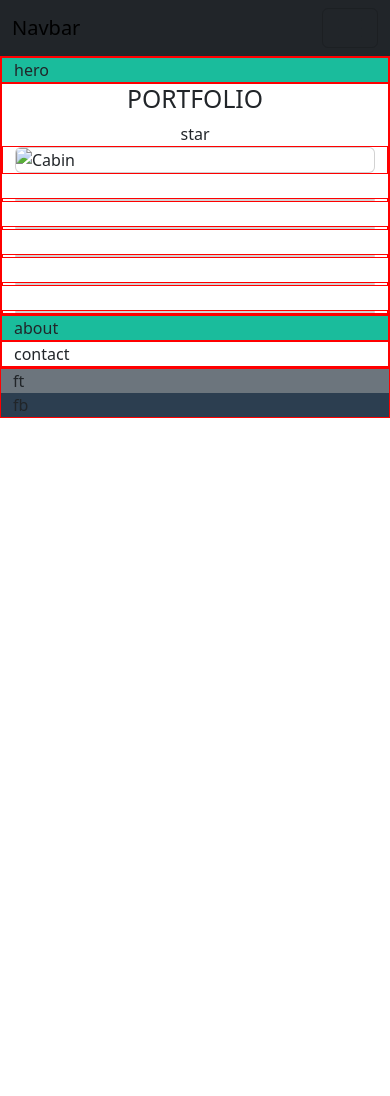
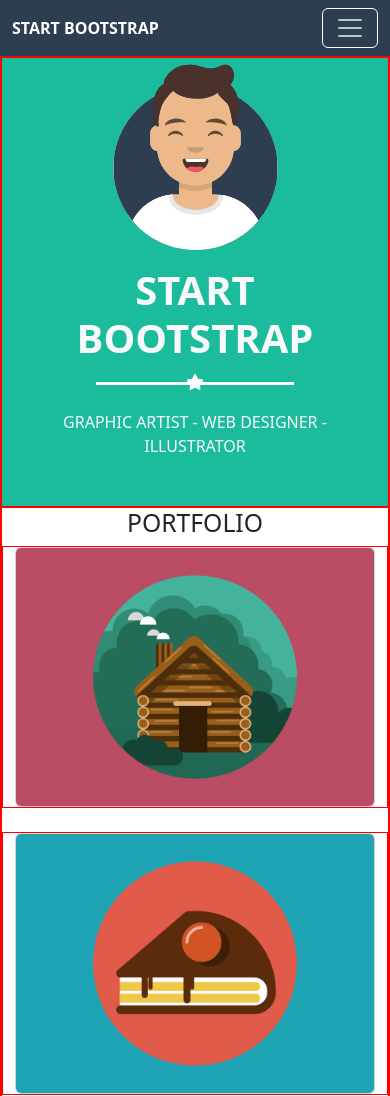
Before and after one commit to DavideAlovisio13/html-css-bootstrap-freelancer, a plain HTML site: page index.html in a window 390 px wide. Shown: the top 1096 px of the page. Before the commit the page ends 844 px from the top, so only its background shows below. Drawn offline with nearby package versions, Linux system fonts and the light colour scheme.

Commit message:
(#hero) finished

```diff
--- a/css/style.css
+++ b/css/style.css
@@ -2,21 +2,59 @@
   border: 1px solid red;
 }
 
-.odd {
+.odd,
+#card-hero {
   background-color: #1abc9c;
 }
 
-.footer-bt {
+.footer-bt,
+#-nav {
   background-color: #2c3e50;
 }
 
-.card::after {
+h1 {
+    font-size: 2.5em;
 }
 
-#-nav a.nav-link {
+.star::after {
+  content: "";
+  display: block;
+  height: 3px;
+  width: 100px;
+  background-color: white;
+  position: absolute;
+  top: 50%;
+  left: 20%;
+}
+
+.star::before {
+  content: "";
+  display: block;
+  height: 3px;
+  width: 100px;
+  background-color: white;
+  position: absolute;
+  top: 50%;
+  right: 20%;
+}
+#-nav a,
+.navbar-toggler {
   color: white;
 }
 
-#porfoglio-nav a.nav-link:hover {
+#nav button {
+  color: white;
+}
+
+#-nav .navbar-toggler {
+  border: 1px solid white;
+}
+
+#-nav .navbar-toggler-icon {
+  filter: invert(100%) sepia(0%) saturate(0%) hue-rotate(219deg)
+    brightness(111%) contrast(100%);
+}
+
+#-nav a:hover {
   color: #1abc9c;
 }
--- a/index.html
+++ b/index.html
@@ -21,9 +21,11 @@
   </head>
   <body>
     <header>
-      <nav class="navbar navbar-expand-lg bg-dark" id="#-nav">
-        <div class="container">
-          <a class="navbar-brand" href="#">Navbar</a>
+      <nav class="navbar navbar-expand-lg" id="-nav">
+        <div class="container-md">
+          <a class="navbar-brand text-uppercase fs-6 fw-bold" href="#"
+            >start bootstrap</a
+          >
           <button
             class="navbar-toggler"
             type="button"
@@ -35,7 +37,7 @@
           >
             <span class="navbar-toggler-icon"></span>
           </button>
-          <div class="collapse navbar-collapse" id="#-nav">
+          <div class="collapse navbar-collapse" id="">
             <ul class="navbar-nav ms-auto mb-2 mb-lg-0">
               <li class="nav-item">
                 <a class="nav-link" aria-current="page" href="#">Home</a>
@@ -53,41 +55,61 @@
     </header>
     <main class="da-debug">
       <section class="da-debug odd" id="hero">
-        <div class="container">hero</div>
+        <div class="container">
+          <div class="card mb-3 border border-0 text-light" id="card-hero">
+            <img src="./img/avatar.svg" class="card-img-top w-50 m-auto " alt="Avatar" />
+            <div class="card-body">
+              <h1 class="card-title text-center text-uppercase fw-bold" id="h1">start bootstrap</h1>
+              <div class="star text-center position-relative"><i class="fa fa-star" aria-hidden="true"></i></div>
+                <p class="text-uppercase text-center pt-3">
+                    graphic artist - web designer - illustrator
+                </p
+                >
+              </p>
+            </div>
+          </div>
+        </div>
       </section>
       <section class="da-debug" id="portfolio">
         <div class="container">
           <h2 class="text-uppercase text-center">portfolio</h2>
-          <div class="star m-auto text-center">star</div>
           <div class="row gy-4">
             <div class="col-12 col-md-6 col-xl-4 da-debug">
               <div class="card overflow-hidden">
-                <img src="" class="img-fluid" alt="Cabin" />
+                <img src="./img/cabin.png" class="img-fluid" alt="Cabin" />
               </div>
             </div>
             <div class="col-12 col-md-6 col-xl-4 da-debug">
               <div class="card overflow-hidden">
-                <img src="" class="img-fluid" alt="" />
+                <img src="./img/cake.png" class="img-fluid" alt="Cake" />
               </div>
             </div>
             <div class="col-12 col-md-6 col-xl-4 da-debug">
               <div class="card overflow-hidden">
-                <img src="" class="img-fluid" alt="" />
+                <img src="./img/circus.png" class="img-fluid" alt="Circus" />
               </div>
             </div>
             <div class="col-12 col-md-6 col-xl-4 da-debug">
               <div class="card overflow-hidden">
-                <img src="" class="img-fluid" alt="" />
+                <img
+                  src="./img/game.png"
+                  class="img-fluid"
+                  alt="Nintendo-SNES-controller"
+                />
               </div>
             </div>
             <div class="col-12 col-md-6 col-xl-4 da-debug">
               <div class="card overflow-hidden">
-                <img src="" class="img-fluid" alt="" />
+                <img src="/img/safe.png" class="img-fluid" alt="Safe" />
               </div>
             </div>
             <div class="col-12 col-md-6 col-xl-4 da-debug">
               <div class="card overflow-hidden">
-                <img src="" class="img-fluid" alt="" />
+                <img
+                  src="./img/submarine.png"
+                  class="img-fluid"
+                  alt="Submarine"
+                />
               </div>
             </div>
           </div>
```
